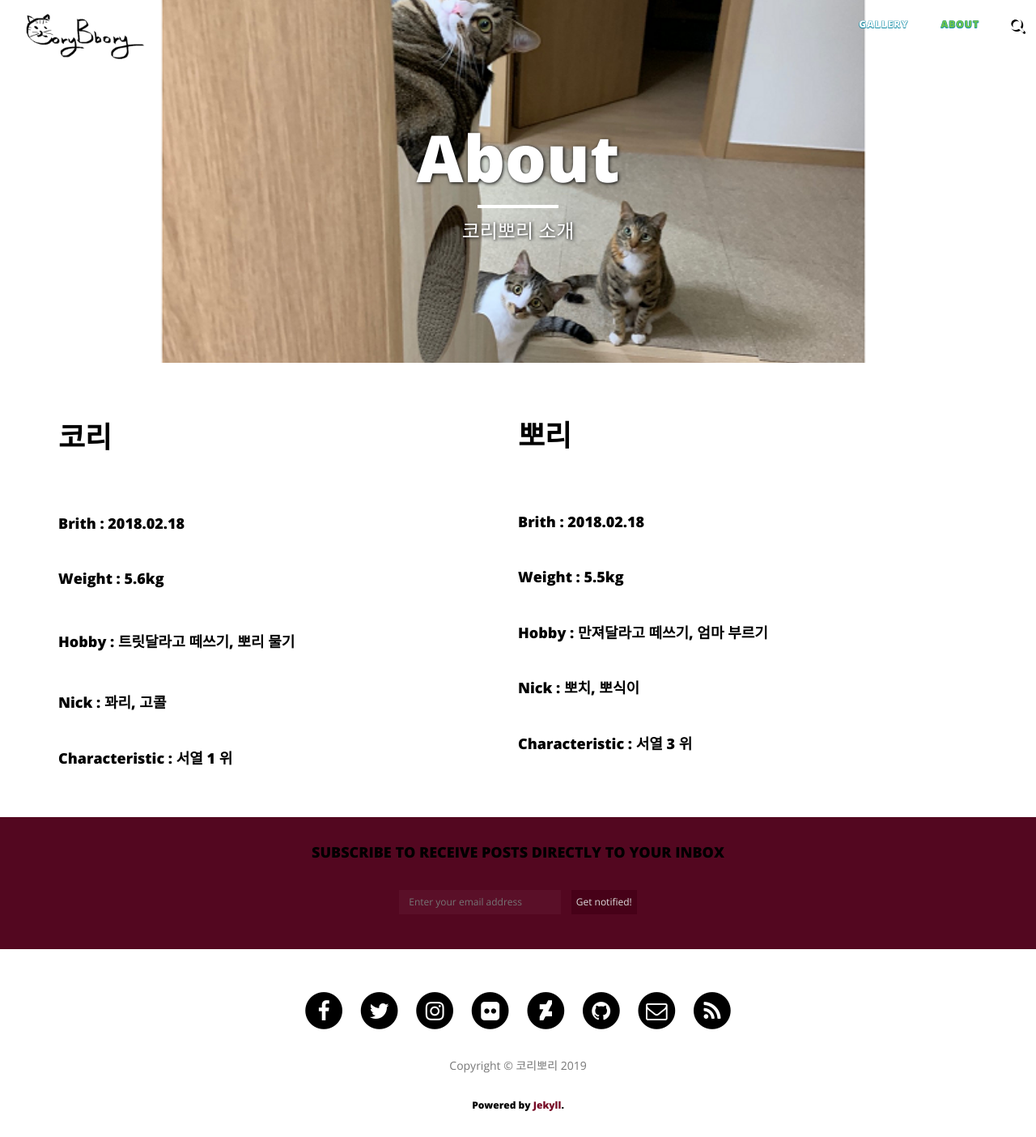
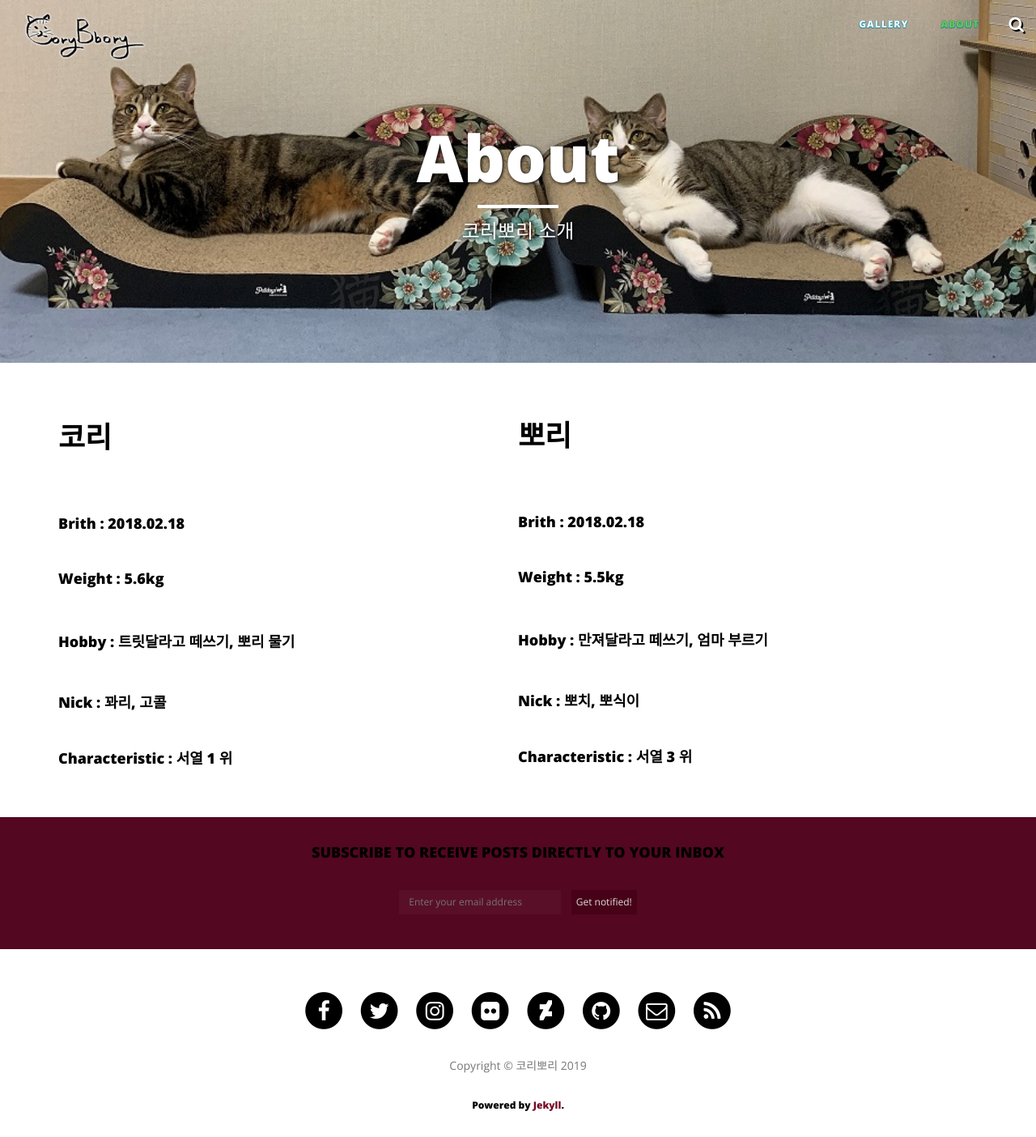
Before and after one commit to YEAJIGO/YEAJIGO.github.io, a Jekyll site: the page built from about/index.html, in a window 1280 px wide. Shown: the whole page at 81% size. Built offline with Jekyll 4.4.1, drawn with Linux system fonts in a browser that asks for light colours; nearby versions of some CDN libraries.

Commit message:
edit about

```diff
--- a/about/index.html
+++ b/about/index.html
@@ -26,7 +26,7 @@ header-img: "img/about-bg.jpg"
 		<br>
 		<h4>Weight : 5.5kg</h4>
 		<br>
-		<h4>Hobby : 만져달라고 떼쓰기, 엄마 부르기</h4>
+		<h4 style="line-height: 2em;">Hobby : 만져달라고 떼쓰기, 엄마 부르기</h4>
 		<br>
 		<h4>Nick : 뽀치, 뽀식이</h4>
 		<br>
```
Also changed, not shown: img/about-bg.jpg.
